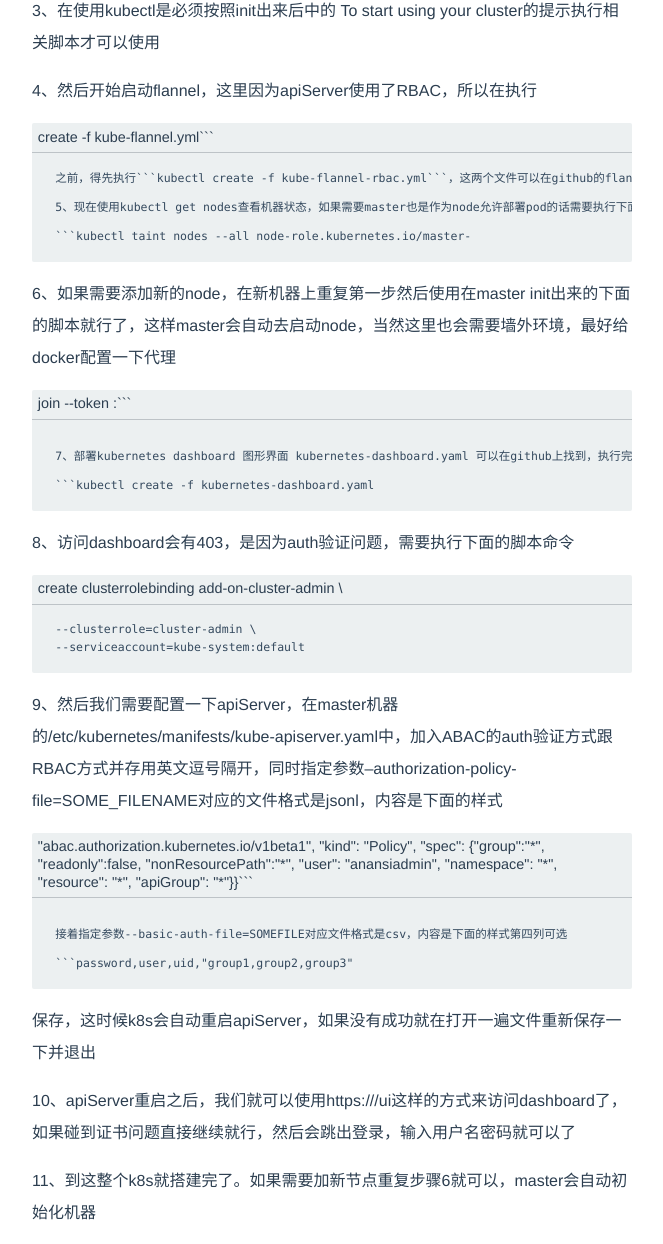
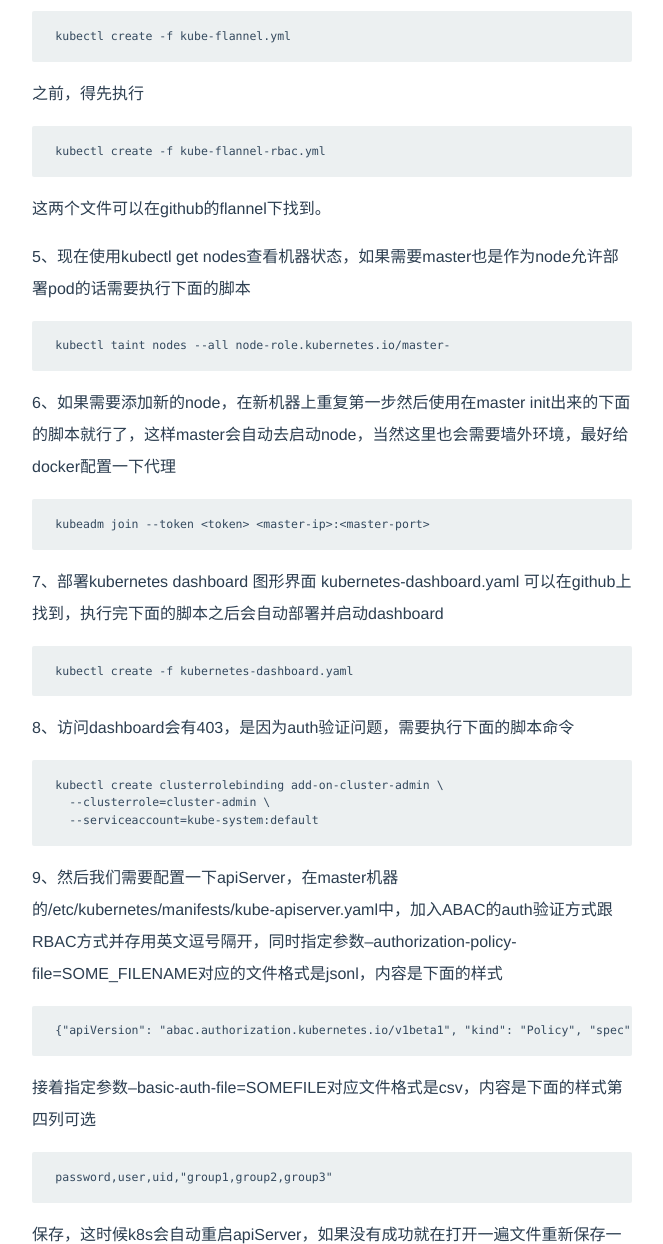
Before and after one commit to CooCoode/coocoode.github.io, a plain HTML site: page 2017/04/07/Installing-k8s-on-ubuntu/index.html in a window 1280 px wide. Shown: the part 1039-2283 px from the top of the page, without its empty margins (308-971 px from the left). Drawn offline with Linux system fonts and the light colour scheme; a script that the page names is missing.

Commit message:
commit update blog edit install k8s

````diff
--- a/2017/04/07/Installing-k8s-on-ubuntu/index.html
+++ b/2017/04/07/Installing-k8s-on-ubuntu/index.html
@@ -1,7 +1,4 @@
-<!DOCTYPE html><html lang="zh-cn"><head><meta charset="utf-8"><meta name="viewport" content="width=device-width,initial-scale=1.0,minimum-scale=1.0,maximum-scale=1.0,user-scalable=no"><meta name="format-detection" content="telephone=no"><meta name="format-detection" content="email=no"><meta name="description"><meta name="keywords" content="CooCoode"><title>Installing-k8s-on-ubuntu - CooCoode's Blog</title><link rel="stylesheet" href="/css/main_style.min.css"><link rel="icon" href="/favicon.ico"></head><body><div class="post-header"><img class="background" src="/default_images/post_background.jpg"><div class="post-title"><h1 class="title">Installing-k8s-on-ubuntu</h1><ul class="meta"><li><i class="icon icon-author"></i>CooCoode</li><li><i class="icon icon-clock"></i>3 Minutes</li><li><i class="icon icon-calendar"></i>April 7, 2017</li></ul></div></div><div class="article-content" style="max-width:600px"><ul>
-<li>容器</li>
-</ul>
-<h2 id="tags"><a href="#tags" class="headerlink" title="tags:"></a>tags:</h2><ul>
+<!DOCTYPE html><html lang="zh-cn"><head><meta charset="utf-8"><meta name="viewport" content="width=device-width,initial-scale=1.0,minimum-scale=1.0,maximum-scale=1.0,user-scalable=no"><meta name="format-detection" content="telephone=no"><meta name="format-detection" content="email=no"><meta name="description"><meta name="keywords" content="CooCoode"><title>Installing-k8s-on-ubuntu - CooCoode's Blog</title><link rel="stylesheet" href="/css/main_style.min.css"><link rel="icon" href="/favicon.ico"></head><body><div class="post-header"><img class="background" src="/default_images/post_background.jpg"><div class="post-title"><h1 class="title">Installing-k8s-on-ubuntu</h1><ul class="meta"><li><i class="icon icon-author"></i>CooCoode</li><li><i class="icon icon-clock"></i>4 Minutes</li><li><i class="icon icon-calendar"></i>April 7, 2017</li></ul></div></div><div class="article-content" style="max-width:600px"><ul>
 <li><p>k8s</p>
 </li>
 <li><p>kubeneter</p>
@@ -11,13 +8,23 @@
 <p>1、按照官方文档中installing kubernetes on linux with kubeadm的安装步骤下载docker、kubelet、kubectl、kubeadm</p>
 <p>2、然后kubeadm init –pod-network-cidr 10.244.0.0/16初始化master，这里需要docker pull很多镜像会访问墙外，建议使用ss来代理一下，或者上国内的镜像找找有没有事先pull下来，pod-network-cidr参数是选择flannel作为网络插件时必选的值也是这个不用改变</p>
 <p>3、在使用kubectl是必须按照init出来后中的 To start using your cluster的提示执行相关脚本才可以使用</p>
-<p>4、然后开始启动flannel，这里因为apiServer使用了RBAC，所以在执行<br><figure class="highlight plain"><figcaption><span>create -f kube-flannel.yml```</span></figcaption><table><tr><td class="gutter"><pre><div class="line">1</div><div class="line">2</div><div class="line">3</div><div class="line">4</div><div class="line">5</div></pre></td><td class="code"><pre><div class="line">之前，得先执行```kubectl create -f kube-flannel-rbac.yml```，这两个文件可以在github的flannel下找到。</div><div class="line"></div><div class="line">5、现在使用kubectl get nodes查看机器状态，如果需要master也是作为node允许部署pod的话需要执行下面的脚本</div><div class="line"></div><div class="line">```kubectl taint nodes --all node-role.kubernetes.io/master-</div></pre></td></tr></table></figure></p>
+<p>4、然后开始启动flannel，这里因为apiServer使用了RBAC，所以在执行</p>
+<figure class="highlight plain"><table><tr><td class="gutter"><pre><div class="line">1</div></pre></td><td class="code"><pre><div class="line">kubectl create -f kube-flannel.yml</div></pre></td></tr></table></figure>
+<p>之前，得先执行</p>
+<figure class="highlight plain"><table><tr><td class="gutter"><pre><div class="line">1</div></pre></td><td class="code"><pre><div class="line">kubectl create -f kube-flannel-rbac.yml</div></pre></td></tr></table></figure>
+<p>这两个文件可以在github的flannel下找到。</p>
+<p>5、现在使用kubectl get nodes查看机器状态，如果需要master也是作为node允许部署pod的话需要执行下面的脚本</p>
+<figure class="highlight plain"><table><tr><td class="gutter"><pre><div class="line">1</div></pre></td><td class="code"><pre><div class="line">kubectl taint nodes --all node-role.kubernetes.io/master-</div></pre></td></tr></table></figure>
 <p>6、如果需要添加新的node，在新机器上重复第一步然后使用在master init出来的下面的脚本就行了，这样master会自动去启动node，当然这里也会需要墙外环境，最好给docker配置一下代理</p>
-<figure class="highlight plain"><figcaption><span>join --token <token> <master-ip>:<master-port>```</master-port></master-ip></token></span></figcaption><table><tr><td class="gutter"><pre><div class="line">1</div><div class="line">2</div><div class="line">3</div><div class="line">4</div></pre></td><td class="code"><pre><div class="line"></div><div class="line">7、部署kubernetes dashboard 图形界面 kubernetes-dashboard.yaml 可以在github上找到，执行完下面的脚本之后会自动部署并启动dashboard</div><div class="line"></div><div class="line">```kubectl create -f kubernetes-dashboard.yaml</div></pre></td></tr></table></figure>
+<figure class="highlight plain"><table><tr><td class="gutter"><pre><div class="line">1</div></pre></td><td class="code"><pre><div class="line">kubeadm join --token &lt;token&gt; &lt;master-ip&gt;:&lt;master-port&gt;</div></pre></td></tr></table></figure>
+<p>7、部署kubernetes dashboard 图形界面 kubernetes-dashboard.yaml 可以在github上找到，执行完下面的脚本之后会自动部署并启动dashboard</p>
+<figure class="highlight plain"><table><tr><td class="gutter"><pre><div class="line">1</div></pre></td><td class="code"><pre><div class="line">kubectl create -f kubernetes-dashboard.yaml</div></pre></td></tr></table></figure>
 <p>8、访问dashboard会有403，是因为auth验证问题，需要执行下面的脚本命令</p>
-<figure class="highlight plain"><figcaption><span>create clusterrolebinding add-on-cluster-admin \</span></figcaption><table><tr><td class="gutter"><pre><div class="line">1</div><div class="line">2</div></pre></td><td class="code"><pre><div class="line">--clusterrole=cluster-admin \</div><div class="line">--serviceaccount=kube-system:default</div></pre></td></tr></table></figure>
+<figure class="highlight plain"><table><tr><td class="gutter"><pre><div class="line">1</div><div class="line">2</div><div class="line">3</div></pre></td><td class="code"><pre><div class="line">kubectl create clusterrolebinding add-on-cluster-admin \</div><div class="line">  --clusterrole=cluster-admin \</div><div class="line">  --serviceaccount=kube-system:default</div></pre></td></tr></table></figure>
 <p>9、然后我们需要配置一下apiServer，在master机器的/etc/kubernetes/manifests/kube-apiserver.yaml中，加入ABAC的auth验证方式跟RBAC方式并存用英文逗号隔开，同时指定参数–authorization-policy-file=SOME_FILENAME对应的文件格式是jsonl，内容是下面的样式</p>
-<figure class="highlight plain"><figcaption><span>"abac.authorization.kubernetes.io/v1beta1", "kind": "Policy", "spec": &#123;"group":"*", "readonly":false, "nonResourcePath":"*", "user": "anansiadmin", "namespace": "*", "resource": "*", "apiGroup": "*"&#125;&#125;```</span></figcaption><table><tr><td class="gutter"><pre><div class="line">1</div><div class="line">2</div><div class="line">3</div><div class="line">4</div></pre></td><td class="code"><pre><div class="line"></div><div class="line">接着指定参数--basic-auth-file=SOMEFILE对应文件格式是csv，内容是下面的样式第四列可选</div><div class="line"></div><div class="line">```password,user,uid,&quot;group1,group2,group3&quot;</div></pre></td></tr></table></figure>
+<figure class="highlight plain"><table><tr><td class="gutter"><pre><div class="line">1</div></pre></td><td class="code"><pre><div class="line">&#123;&quot;apiVersion&quot;: &quot;abac.authorization.kubernetes.io/v1beta1&quot;, &quot;kind&quot;: &quot;Policy&quot;, &quot;spec&quot;: &#123;&quot;group&quot;:&quot;*&quot;, &quot;readonly&quot;:false, &quot;nonResourcePath&quot;:&quot;*&quot;, &quot;user&quot;: &quot;anansiadmin&quot;, &quot;namespace&quot;: &quot;*&quot;, &quot;resource&quot;: &quot;*&quot;, &quot;apiGroup&quot;: &quot;*&quot;&#125;&#125;</div></pre></td></tr></table></figure>
+<p>接着指定参数–basic-auth-file=SOMEFILE对应文件格式是csv，内容是下面的样式第四列可选</p>
+<figure class="highlight plain"><table><tr><td class="gutter"><pre><div class="line">1</div></pre></td><td class="code"><pre><div class="line">password,user,uid,&quot;group1,group2,group3&quot;</div></pre></td></tr></table></figure>
 <p>保存，这时候k8s会自动重启apiServer，如果没有成功就在打开一遍文件重新保存一下并退出</p>
 <p>10、apiServer重启之后，我们就可以使用https://<kubernetes-master>/ui这样的方式来访问dashboard了，如果碰到证书问题直接继续就行，然后会跳出登录，输入用户名密码就可以了</kubernetes-master></p>
 <p>11、到这整个k8s就搭建完了。如果需要加新节点重复步骤6就可以，master会自动初始化机器</p>
````
Also changed, not shown: archives/2017/04/index.html (+1 -1 lines), archives/2017/index.html (+1 -1 lines), archives/index.html (+1 -1 lines), index.html (+1 -1 lines).
